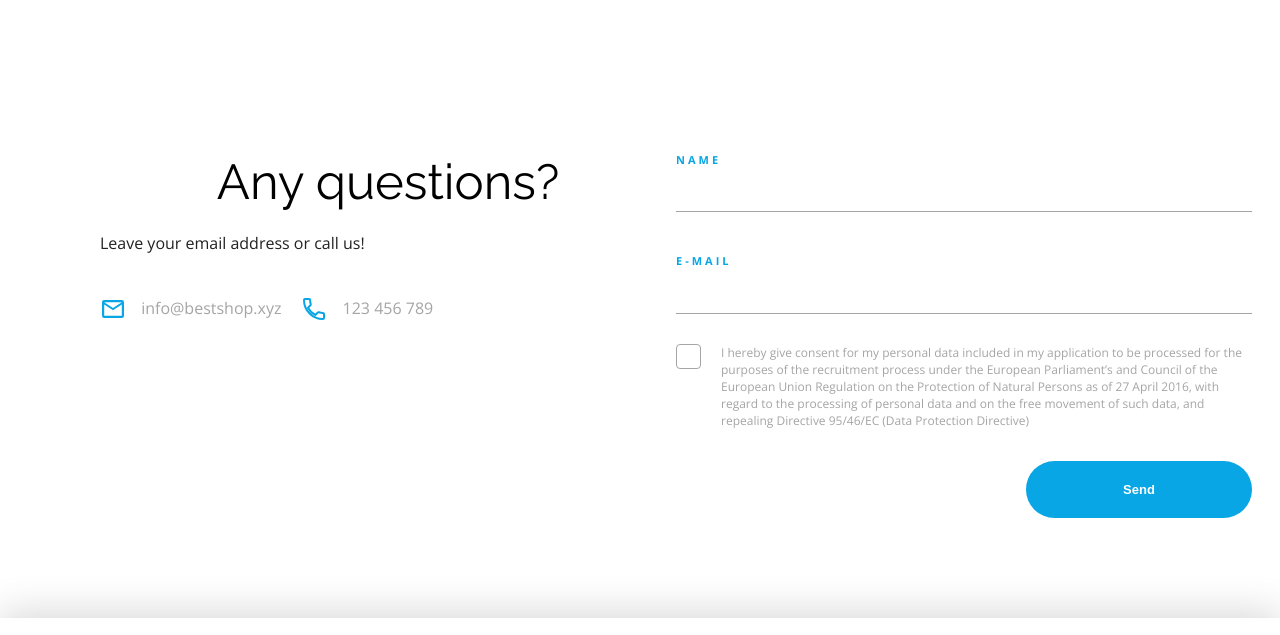
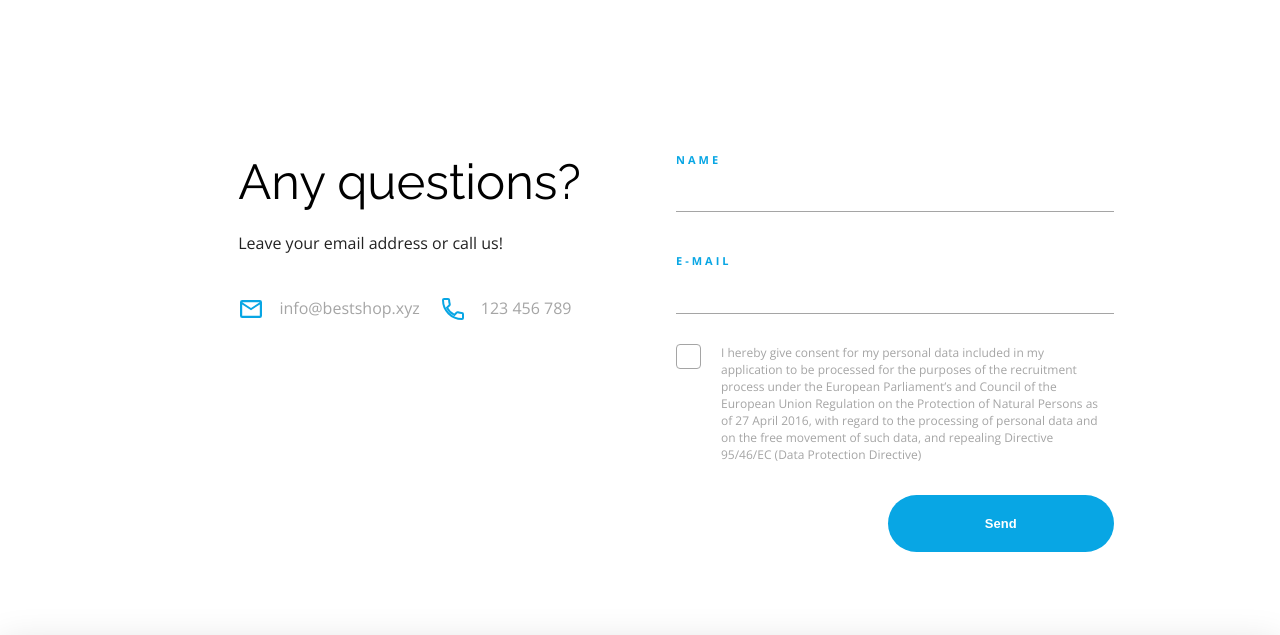
Before and after one commit to mateuszolkuski/bestshop, a plain HTML site: page index.html in a window 1280 px wide. Shown: the part 3415-4050 px from the top of the page. Drawn offline with nearby package versions, Linux system fonts and the light colour scheme.

Commit message:
Finalna wersja

```diff
--- a/css/style.css
+++ b/css/style.css
@@ -492,12 +492,14 @@ h2 {
 }
 
 .contact-column {
-    width: 50%;
+    width: 38%;
 }
 
 .contact-title {
     font-size: 49px;
     line-height: 57px;
+    margin-left: 0;
+    display: flex;
 }
 
 .contact-instruction {
```
